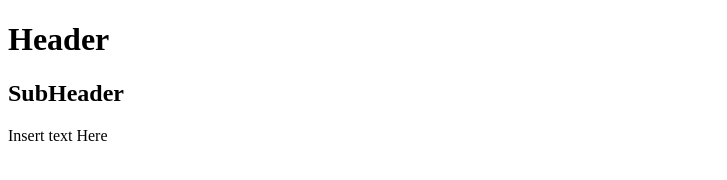
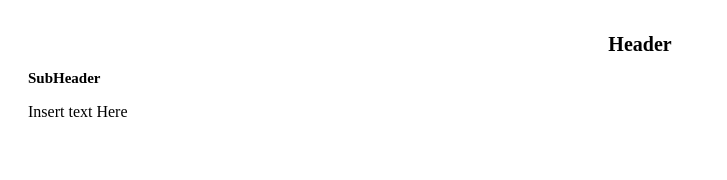
Before and after one commit to joshuayyc/Web-Development-Template-JC, a plain HTML site: page index.html in a window 1280 px wide. Shown: the whole page, without its empty margins (0-727 px from the left). Drawn offline with Linux system fonts and the light colour scheme.

Commit message:
Add starting css styling

```diff
--- a/app/app.css
+++ b/app/app.css
@@ -0,0 +1,10 @@
+/* Add basic headers, div and body styling */
+
+
+h1 {font-size: 20px; font-style:normal;; text-align:center;}
+
+h2 {font-size: 15px; font-style:normal;; text-align:left;}
+
+div {padding: 10px; margin: 10px}
+
+body {text-align: left; word-wrap: break-word;}
--- a/index.html
+++ b/index.html
@@ -1,17 +1,6 @@
-<!--
-char_set defines character encoding for HTML document
-Meta tag defines metadata about an HTML document
-Meta data is not displayed on page, but is machine parsable
-Meta viewport contrls user's visible area of web page
-Title tag required in HTML docs - important for SEO - defines title in browser toolbar
-link - links to css stylesheet
-script - links to Javascript document
-Basic Headers and paragraph set up
- -->
-
-
 <!doctype html>
 <html lang="en">
+
 <head>
   <meta charset="utf-8">
   <title>Insert Title</title>
@@ -20,12 +9,27 @@ Basic Headers and paragraph set up
   <meta name="viewport" content="width=device-width, initial-scale=1.0">
   <link rel="stylesheet" href="app/app.css">
 </head>
+
+
 <body>
+  <div>
     <h1> Header </h1>
     <h2> SubHeader </h2>
     <p>
       Insert text Here
     </p>
+  </div>
   <script src="app.js"></script>
+
 </body>
+
 </html>
+
+<!-- char_set defines character encoding for HTML document
+Meta tag defines metadata about an HTML document
+Meta data is not displayed on page, but is machine parsable
+Meta viewport contrls user's visible area of web page
+Title tag required in HTML docs - important for SEO - defines title in browser toolbar
+link - links to css stylesheet
+script - links to Javascript document
+Basic Headers and paragraph set up -->
```
Lines whose indentation alone changed are shown as unchanged.
